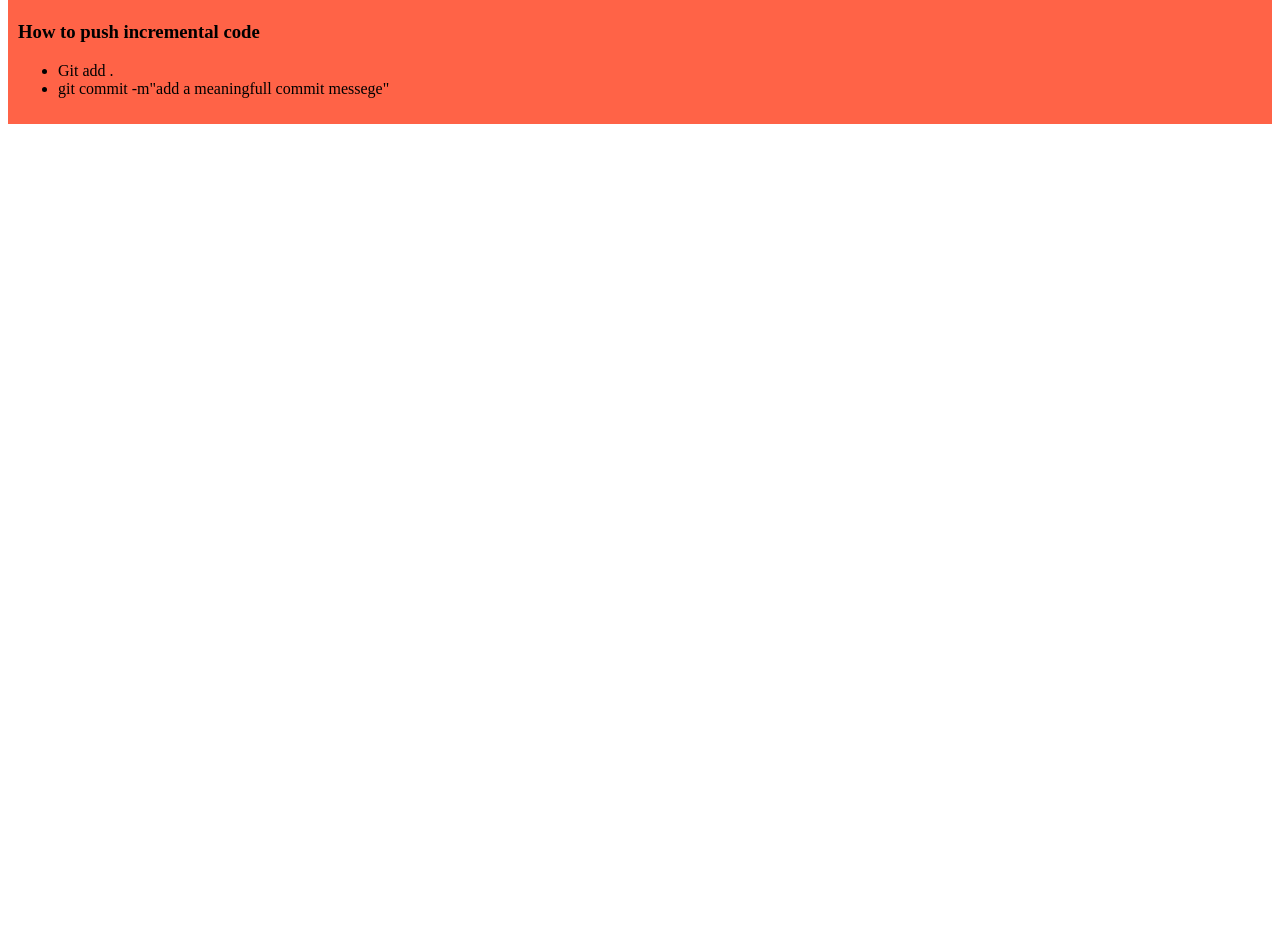
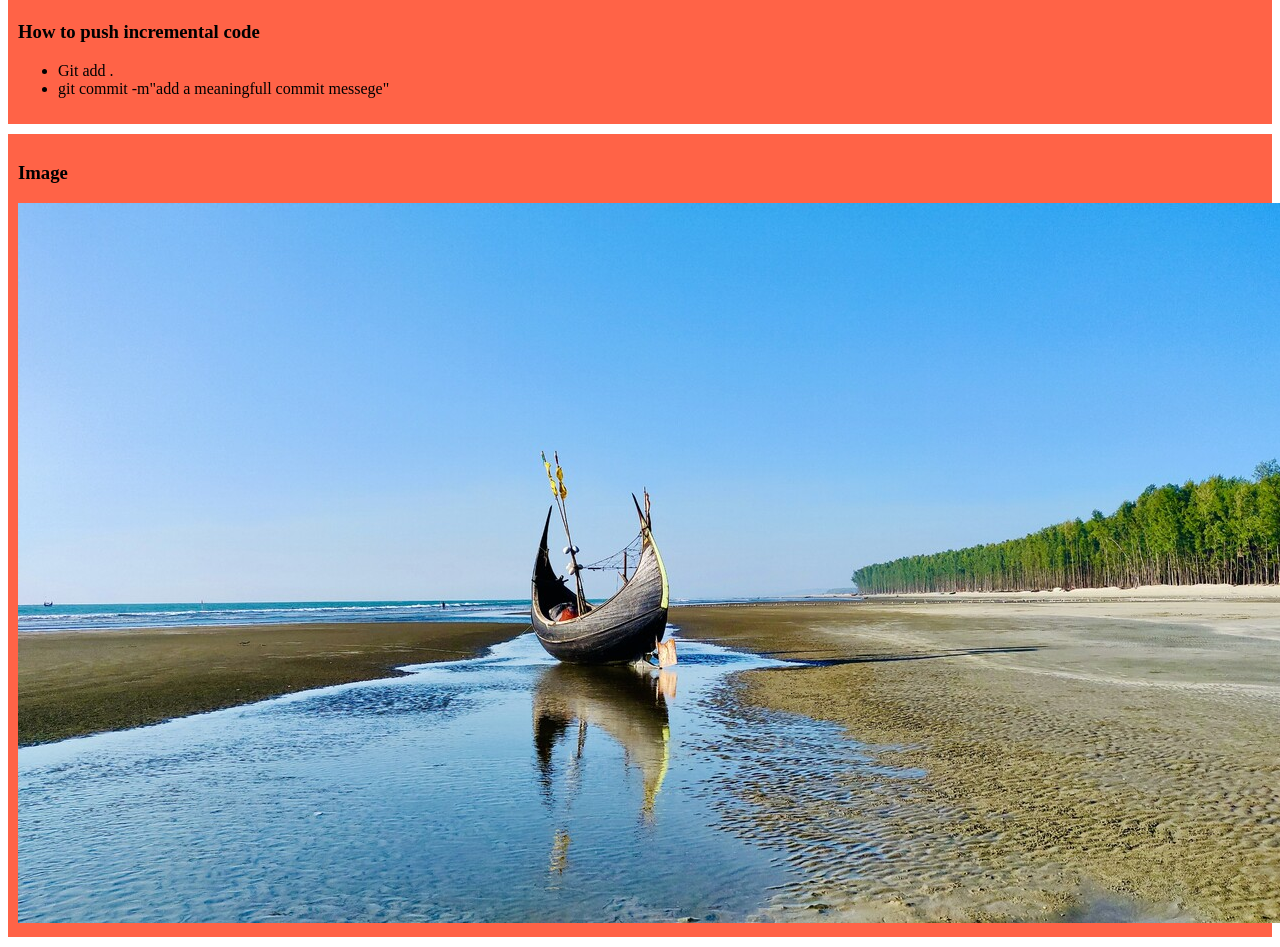
Before and after one commit to kawser63/my-first-github, a plain HTML site: page index.html in a window 1280 px wide. Shown: the part 440-1387 px from the top of the page. Before the commit the page ends 800 px from the top, so only its background shows below. Drawn offline with Linux system fonts and the light colour scheme.

Commit message:
added a image

```diff
--- a/index.html
+++ b/index.html
@@ -26,5 +26,9 @@
             <li>git commit -m"add a meaningfull commit messege"</li>
         </ul>
     </div>
+    <div>
+        <h3>Image</h3>
+        <img src="images/1644932653202.jpeg" alt="">
+    </div>
 </body>
 </html>
```
Also changed, not shown: images/1644932653202.jpeg (added).
